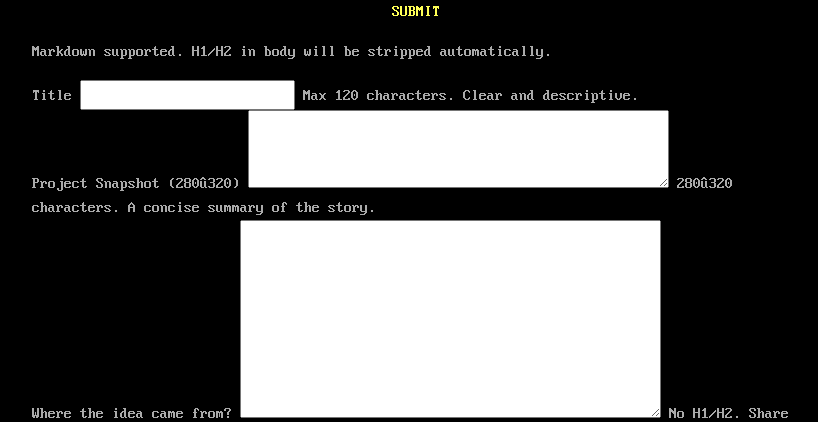
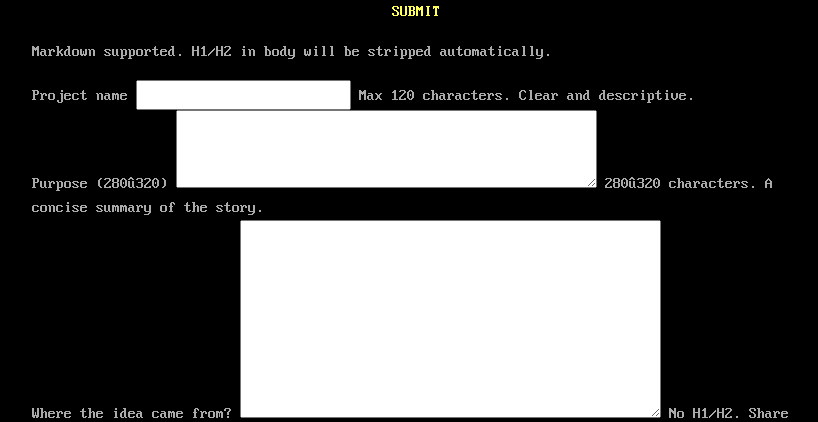
Before and after one commit to miratcan/miserableproject.club, a Django app: page /submit/ in a window 1280 px wide. Shown: the part 24-446 px from the top of the page, without its empty margins (224-1042 px from the left). Run offline with Django 4.2, Linux system fonts and the light colour scheme; the visitor is signed in with stand-in values (Sample User, id 1).

Commit message:
Use project name and purpose for submissions

```diff
--- a/apps/submissions/admin.py
+++ b/apps/submissions/admin.py
@@ -4,9 +4,9 @@ from .models import Submission, Report
 
 @admin.register(Submission)
 class SubmissionAdmin(admin.ModelAdmin):
-    list_display = ('title', 'status', 'created_at')
+    list_display = ('project_name', 'status', 'created_at')
     list_filter = ('status', 'created_at')
-    search_fields = ('title', 'snapshot')
+    search_fields = ('project_name', 'purpose')
     actions = ['mark_published', 'mark_removed', 'mark_flagged']
 
     @admin.action(description='Mark selected as published')
--- a/apps/submissions/fixtures/sample_submissions.json
+++ b/apps/submissions/fixtures/sample_submissions.json
@@ -4,9 +4,9 @@
     "pk": 1,
     "fields": {
       "user": null,
-      "title": "Earning $10K with 161 Lines of JavaScript",
+      "project_name": "Earning $10K with 161 Lines of JavaScript",
       "slug": "earning-10k-with-161-lines-of-javascript",
-      "snapshot": "A tiny script that automated a boring task, accidentally turned into a $10K side project.",
+      "purpose": "A tiny script that automated a boring task, accidentally turned into a $10K side project.",
       "idea_md": "I was repeating the same data cleanup every week. I automated it for myself, then realized others had the exact same pain.",
       "tech_md": "Vanilla JS + Node CLI. Stripe for payments. No database — kept it stateless.",
       "execution_md": "Launched on Twitter with a short demo GIF. Took feedback and added only essentials.",
@@ -28,9 +28,9 @@
     "pk": 2,
     "fields": {
       "user": null,
-      "title": "Terminal Journal: Writing from the shell",
+      "project_name": "Terminal Journal: Writing from the shell",
       "slug": "terminal-journal-writing-from-the-shell",
-      "snapshot": "A CLI journaling tool that felt great for me, but never found broad adoption.",
+      "purpose": "A CLI journaling tool that felt great for me, but never found broad adoption.",
       "idea_md": "I journal daily and live in the terminal. A CLI felt natural.",
       "tech_md": "Python, Click, simple file storage. Packaged with PyPI.",
       "execution_md": "Open-sourced on GitHub, tweeted a demo, wrote docs.",
@@ -52,9 +52,9 @@
     "pk": 3,
     "fields": {
       "user": null,
-      "title": "Feature-packed, userless",
+      "project_name": "Feature-packed, userless",
       "slug": "feature-packed-userless",
-      "snapshot": "We built a beautiful product with every feature users asked for — and still no one came.",
+      "purpose": "We built a beautiful product with every feature users asked for — and still no one came.",
       "idea_md": "We interviewed a handful of users and turned every wish into a roadmap.",
       "tech_md": "Django backend, React frontend, Postgres, Celery for async jobs.",
       "execution_md": "Shipped weekly. Polished UI. Wrote long changelogs. Waited for signups.",
--- a/apps/submissions/forms.py
+++ b/apps/submissions/forms.py
@@ -20,13 +20,13 @@ class SubmissionForm(forms.ModelForm):
     class Meta:
         model = Submission
         fields = [
-            'title', 'snapshot',
+            'project_name', 'purpose',
             'idea_md', 'tech_md', 'execution_md', 'failure_md', 'lessons_md',
             'timeline_text', 'revenue_text', 'spend_text',
         ]
         help_texts = {
-            'title': 'Max 120 characters. Clear and descriptive.',
-            'snapshot': '280–320 characters. A concise summary of the story.',
+            'project_name': 'Max 120 characters. Clear and descriptive.',
+            'purpose': '280–320 characters. A concise summary of the story.',
             'idea_md': 'No H1/H2. Share where the idea came from and why.',
             'tech_md': 'No H1/H2. Stack and key technical choices.',
             'execution_md': 'No H1/H2. How you built, launched, and iterated.',
@@ -37,7 +37,7 @@ class SubmissionForm(forms.ModelForm):
             'spend_text': 'Optional. Approx spend, e.g., $200.',
         }
         widgets = {
-            'snapshot': forms.Textarea(attrs={'rows': 3, 'maxlength': 320}),
+            'purpose': forms.Textarea(attrs={'rows': 3, 'maxlength': 320}),
             'idea_md': forms.Textarea(attrs={'rows': 8}),
             'tech_md': forms.Textarea(attrs={'rows': 6}),
             'execution_md': forms.Textarea(attrs={'rows': 8}),
@@ -45,17 +45,17 @@ class SubmissionForm(forms.ModelForm):
             'lessons_md': forms.Textarea(attrs={'rows': 6}),
         }
 
-    def clean_title(self):
-        title = (self.cleaned_data.get('title') or '').strip()
-        if len(title) > 120:
-            raise forms.ValidationError('Title must be at most 120 characters.')
-        return title
+    def clean_project_name(self):
+        project_name = (self.cleaned_data.get('project_name') or '').strip()
+        if len(project_name) > 120:
+            raise forms.ValidationError('Project name must be at most 120 characters.')
+        return project_name
 
-    def clean_snapshot(self):
-        snapshot = (self.cleaned_data.get('snapshot') or '').strip()
-        if not (280 <= len(snapshot) <= 320):
-            raise forms.ValidationError('Snapshot must be between 280 and 320 characters.')
-        return snapshot
+    def clean_purpose(self):
+        purpose = (self.cleaned_data.get('purpose') or '').strip()
+        if not (280 <= len(purpose) <= 320):
+            raise forms.ValidationError('Purpose must be between 280 and 320 characters.')
+        return purpose
 
     def _strip_h1_h2_for(self, field):
         self.cleaned_data[field] = strip_h1_h2(self.cleaned_data.get(field) or '')
--- a/apps/submissions/models.py
+++ b/apps/submissions/models.py
@@ -33,9 +33,9 @@ def strip_h1_h2(md: str) -> str:
 
 class Submission(models.Model):
     user = models.ForeignKey(settings.AUTH_USER_MODEL, on_delete=models.SET_NULL, null=True, blank=True)
-    title = models.CharField(max_length=120)
+    project_name = models.CharField(max_length=120)
     slug = models.SlugField(max_length=200, unique=True, db_index=True)
-    snapshot = models.CharField(max_length=320)
+    purpose = models.CharField(max_length=320)
 
     idea_md = models.TextField()
     tech_md = models.TextField()
@@ -58,7 +58,7 @@ class Submission(models.Model):
         ordering = ['-created_at']
 
     def __str__(self):
-        return self.title
+        return self.project_name
 
     def get_absolute_url(self):
         return reverse('submission_detail', args=[self.slug])
@@ -72,7 +72,7 @@ class Submission(models.Model):
         self.lessons_md = strip_h1_h2(self.lessons_md)
 
         if not self.slug:
-            base = slugify(self.title)[:64] or 'post'
+            base = slugify(self.project_name)[:64] or 'post'
             sid = _short_id()
             candidate = f"{base}-{sid}"
             # ensure uniqueness with a couple tries
--- a/apps/submissions/views.py
+++ b/apps/submissions/views.py
@@ -43,8 +43,8 @@ class SubmitView(LoginRequiredMixin, FormView):
             ctx = self.get_context_data(form=form)
             data = form.cleaned_data
             ctx['preview'] = {
-                'title': data['title'],
-                'snapshot': data['snapshot'],
+                'project_name': data['project_name'],
+                'purpose': data['purpose'],
                 'idea': render_markdown(data['idea_md']),
                 'tech': render_markdown(data['tech_md']),
                 'execution': render_markdown(data['execution_md']),
@@ -77,10 +77,10 @@ class LatestFeed(Feed):
         return Submission.objects.filter(status='published').order_by('-created_at')[:50]
 
     def item_title(self, item: Submission):
-        return item.title
+        return item.project_name
 
     def item_description(self, item: Submission):
-        return item.snapshot
+        return item.purpose
 
     def item_link(self, item: Submission):
         return reverse('submission_detail', args=[item.slug])
--- a/templates/partials/articles_list.html
+++ b/templates/partials/articles_list.html
@@ -1,7 +1,7 @@
 <ul id="articles">
   {% for s in submissions %}
     <li>
-      <a href="{{ s.get_absolute_url }}">{{ s.title }}</a>
+      <a href="{{ s.get_absolute_url }}">{{ s.project_name }}</a>
       <small>{{ s.created_at|date:"m/Y" }}</small>
     </li>
   {% empty %}
--- a/templates/partials/items_list.html
+++ b/templates/partials/items_list.html
@@ -1,7 +1,7 @@
 <ul id="{{ list_id|default:'articles' }}">
   {% for item in items %}
     <li>
-      <a href="{{ item.get_absolute_url }}">{{ item.title }}</a>
+      <a href="{{ item.get_absolute_url }}">{{ item.project_name }}</a>
       {% if date_format %}
         <small>{{ item.created_at|date:date_format }}</small>
       {% else %}
--- a/templates/submissions/submit.html
+++ b/templates/submissions/submit.html
@@ -7,16 +7,16 @@
     {% csrf_token %}
     {{ form.non_field_errors }}
     <div class="field">
-      <label for="id_title">Title</label>
-      {{ form.title }}
-      {{ form.title.errors }}
-      {% if form.title.help_text %}<small class="help">{{ form.title.help_text }}</small>{% endif %}
+      <label for="id_project_name">Project name</label>
+      {{ form.project_name }}
+      {{ form.project_name.errors }}
+      {% if form.project_name.help_text %}<small class="help">{{ form.project_name.help_text }}</small>{% endif %}
     </div>
     <div class="field">
-      <label for="id_snapshot">Project Snapshot (280–320)</label>
-      {{ form.snapshot }}
-      {{ form.snapshot.errors }}
-      {% if form.snapshot.help_text %}<small class="help">{{ form.snapshot.help_text }}</small>{% endif %}
+      <label for="id_purpose">Purpose (280–320)</label>
+      {{ form.purpose }}
+      {{ form.purpose.errors }}
+      {% if form.purpose.help_text %}<small class="help">{{ form.purpose.help_text }}</small>{% endif %}
     </div>
     <div class="field">
       <label>Where the idea came from?</label>
@@ -90,8 +90,8 @@
     <hr>
     <h2>Preview</h2>
     <article class="post">
-      <h1>{{ preview.title }}</h1>
-      <p class="snapshot">{{ preview.snapshot }}</p>
+      <h1>{{ preview.project_name }}</h1>
+      <p class="purpose">{{ preview.purpose }}</p>
       <section>
         <h3>Where the idea came from?</h3>
         <div class="md">{{ preview.idea|safe }}</div>
```
Also changed, not shown: apps/submissions/tests/test_forms.py (+5 -5 lines), apps/submissions/tests/test_models.py (+11 -11 lines), templates/submissions/detail.html (+6 -6 lines), README.md, apps/submissions/migrations/0002_rename_fields.py (added).
